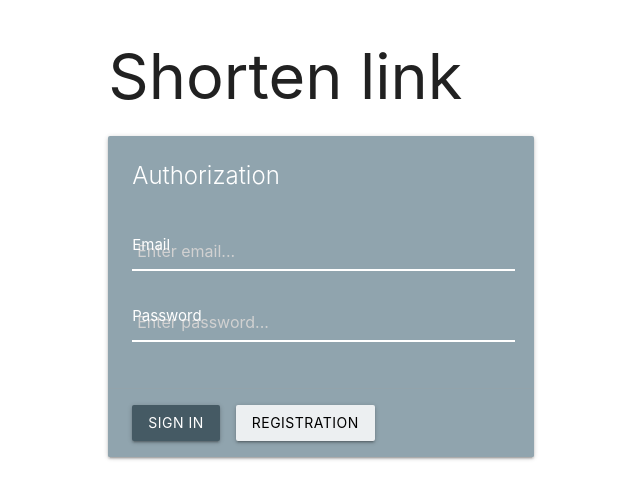
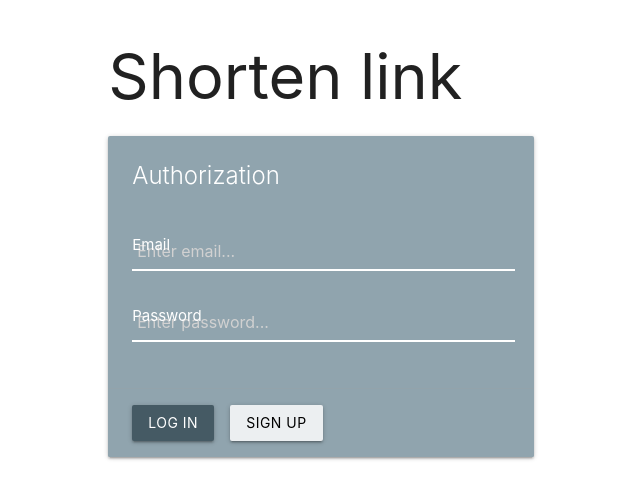
Before and after one commit to hys25/mern-app, a React (Create React App) app in the folder client/: page / in a window 1280 px wide. Shown: the top 498 px of the page, without its empty margins (319-959 px from the left). Built offline with nearby package versions, Linux system fonts and the light colour scheme.

Commit message:
login handle

```diff
--- a/client/src/pages/AuthPage.js
+++ b/client/src/pages/AuthPage.js
@@ -24,7 +24,14 @@ export const AuthPage = () => {
   const registerHandler = async() => {
     try {
       const data = await request('/api/auth/register', 'POST', {...form})
-      console.log('data', data)
+      message(data.message)
+    } catch (e) {}
+  }
+
+  const loginHandler = async() => {
+    try {
+      const data = await request('/api/auth/login', 'POST', {...form})
+      message(data.message)
     } catch (e) {}
   }
 
@@ -65,16 +72,17 @@ export const AuthPage = () => {
           <div className="card-action">
             <button
               className="btn blue-grey darken-2 sign-in"
+              onClick={loginHandler}
               disabled={loading}
             >
-              Sign in
+              Log in
             </button>
             <button
               className="btn blue-grey lighten-5 black-text"
               onClick={registerHandler}
               disabled={loading}
             >
-              Registration
+              Sign up
             </button>
           </div>
         </div>
```
